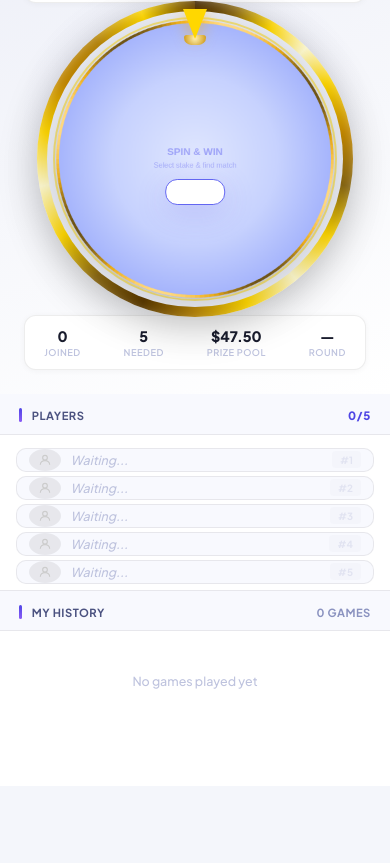
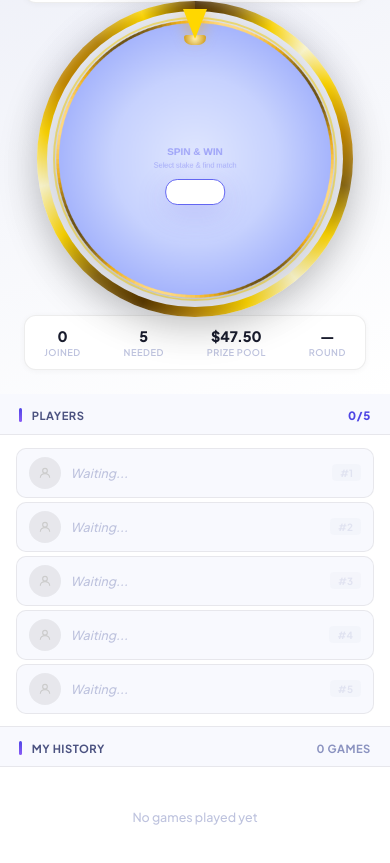
Before and after one commit to Mohammad-Adi-1/spin-and-win, a website: page spinwin.html in a window 390 px wide. Shown: the part 687-1550 px from the top of the page. Before the commit the page ends 1473 px from the top, so only its background shows below. Drawn offline with nearby package versions, Linux system fonts and the light colour scheme; no server answers.

Commit message:
UI: Fix mobile responsiveness by unsetting height constraints and flex-shrinks on stacked layouts

```diff
--- a/spinwin.html
+++ b/spinwin.html
@@ -24,11 +24,15 @@ body{background:var(--bg);min-height:100vh;display:flex;flex-direction:column}
 .game-layout{flex:1;display:grid;grid-template-columns:300px 1fr 290px;gap:0;height:calc(100vh - var(--header-h));max-height:calc(100vh - var(--header-h));min-height:0;overflow:hidden}
 @media(max-width:1100px){.game-layout{grid-template-columns:260px 1fr 240px}}
 @media(max-width:860px){
-  .game-layout{grid-template-columns:1fr;height:auto;max-height:none;overflow:visible}
+  .game-layout{grid-template-columns:1fr;height:auto!important;max-height:none!important;overflow:visible!important}
   body{overflow-x:hidden}
-  .side-panel{border-right:none!important;border-left:none!important;border-bottom:1px solid var(--border-dim);height:auto!important;max-height:none}
+  .side-panel{border-right:none!important;border-left:none!important;border-bottom:1px solid var(--border-dim);height:auto!important;max-height:none!important;overflow:visible!important}
   .side-panel:last-child{border-bottom:none}
-  .arena{min-height:60vh;height:auto;padding:1rem}
+  .sp-body{overflow:visible!important;flex:none!important;height:auto!important}
+  .players-list{display:flex;flex:none!important;height:auto!important;overflow:visible!important}
+  .player-slot{flex:none!important;max-height:none!important;min-height:48px!important;padding:.5rem .75rem!important}
+  .ps-avatar, .ps-empty-avatar{font-size:.72rem!important}
+  .arena{min-height:60vh;height:auto!important;padding:1rem;overflow:visible!important}
   .wheel-wrap{width:min(320px,85vw)!important;height:min(320px,85vw)!important}
   #spinCanvas{width:100%!important;height:100%!important}
   .top-bar{padding:0 .8rem;gap:.6rem}
```
Also changed, not shown: 1 other file.
